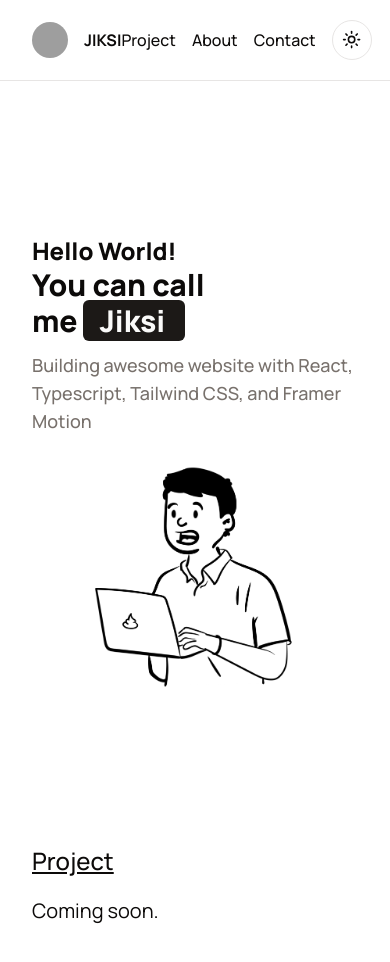
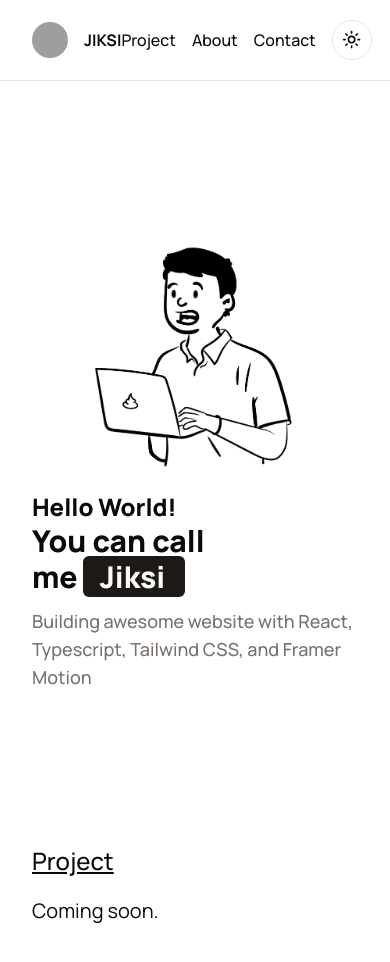
Before and after one commit to Jiksi/jiksi.com, a Next.js app: page / in a window 390 px wide. Shown: the top 962 px of the page. Built offline with nearby package versions, Linux system fonts and the light colour scheme; grey boxes are pictures that could not be loaded.

Commit message:
feat: update home section

```diff
--- a/src/components/home.tsx
+++ b/src/components/home.tsx
@@ -2,26 +2,31 @@
 
 import React from "react";
 import Image from "next/image";
+import { motion } from "framer-motion";
+
 import jiksi from "/public/images/jiksi.png";
-import { motion } from "framer-motion";
+
 export default function Home() {
   return (
-    <section className="min-h-main flex flex-col justify-center container">
-      <div className="flex flex-col md:flex-row items-center gap-y-5 justify-around">
+    <section
+      className="min-h-main container flex flex-col justify-center"
+      id="home"
+    >
+      <div className="flex flex-col items-center justify-around gap-y-5 md:flex-row">
         <motion.div
-          className="flex flex-col justify-center"
+          className="order-last flex flex-col justify-center md:order-first"
           initial={{ opacity: 0, x: -100 }}
           animate={{ opacity: 1, x: 0 }}
           transition={{ duration: 0.6 }}
         >
-          <h2 className="font-extrabold text-2xl md:text-4xl">Hello World!</h2>
-          <h2 className="font-extrabold text-3xl md:text-5xl">
+          <h2 className="text-2xl font-extrabold md:text-4xl">Hello World!</h2>
+          <h2 className="text-3xl font-extrabold md:text-5xl">
             You can call me&nbsp;
-            <span className="text-primary-foreground bg-primary rounded-md pl-4 pr-5">
+            <span className="rounded-md bg-primary pl-4 pr-5 text-primary-foreground">
               Jiksi
             </span>
           </h2>
-          <div className="font-medium text-lg md:text-2xl mt-3 md:mt-5 text-muted-foreground">
+          <div className="mt-3 text-lg font-medium text-muted-foreground md:mt-5 md:text-2xl">
             <p>Building awesome website with React,</p>
             <p>Typescript, Tailwind CSS, and Framer Motion</p>
           </div>
@@ -36,7 +41,7 @@ export default function Home() {
             alt="Jiksi Open Peep Ver."
             height={400}
             width={400}
-            className="md:w-[400px] w-[200px]"
+            className="w-[200px] md:w-[400px]"
           />
         </motion.div>
       </div>
```
